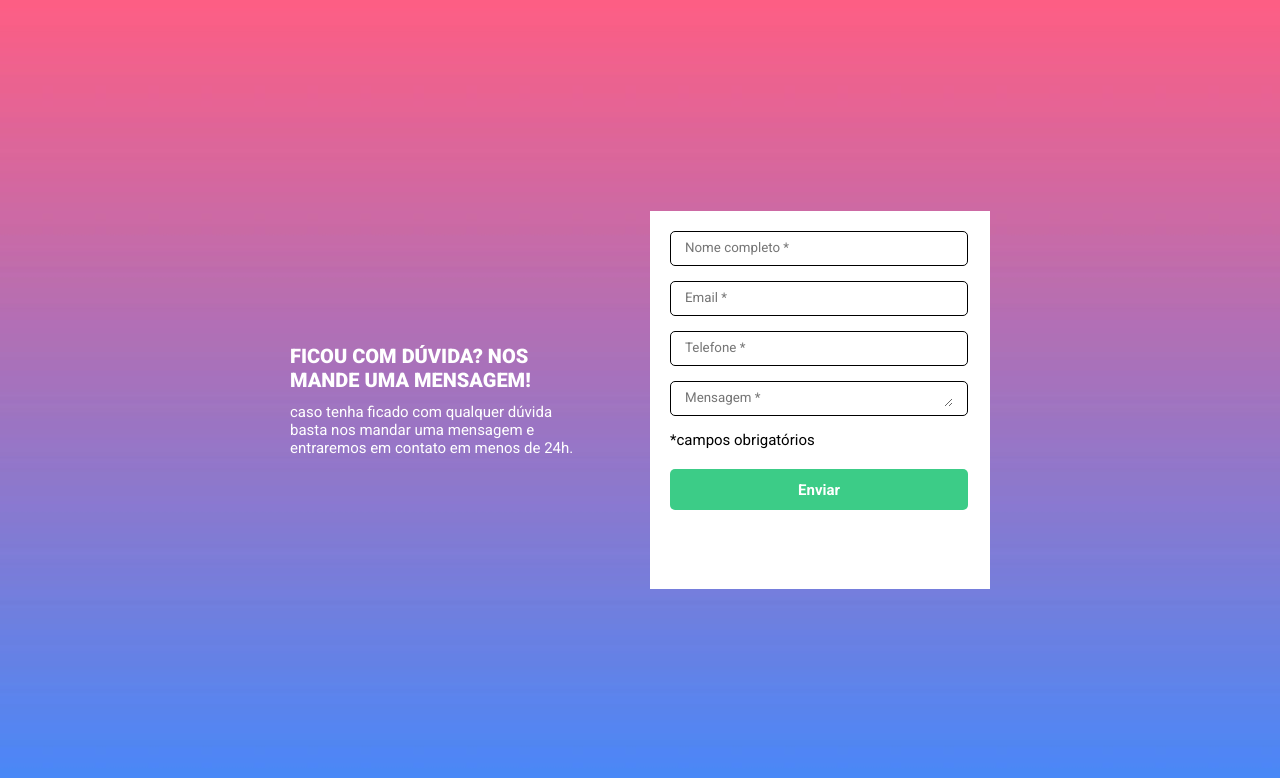
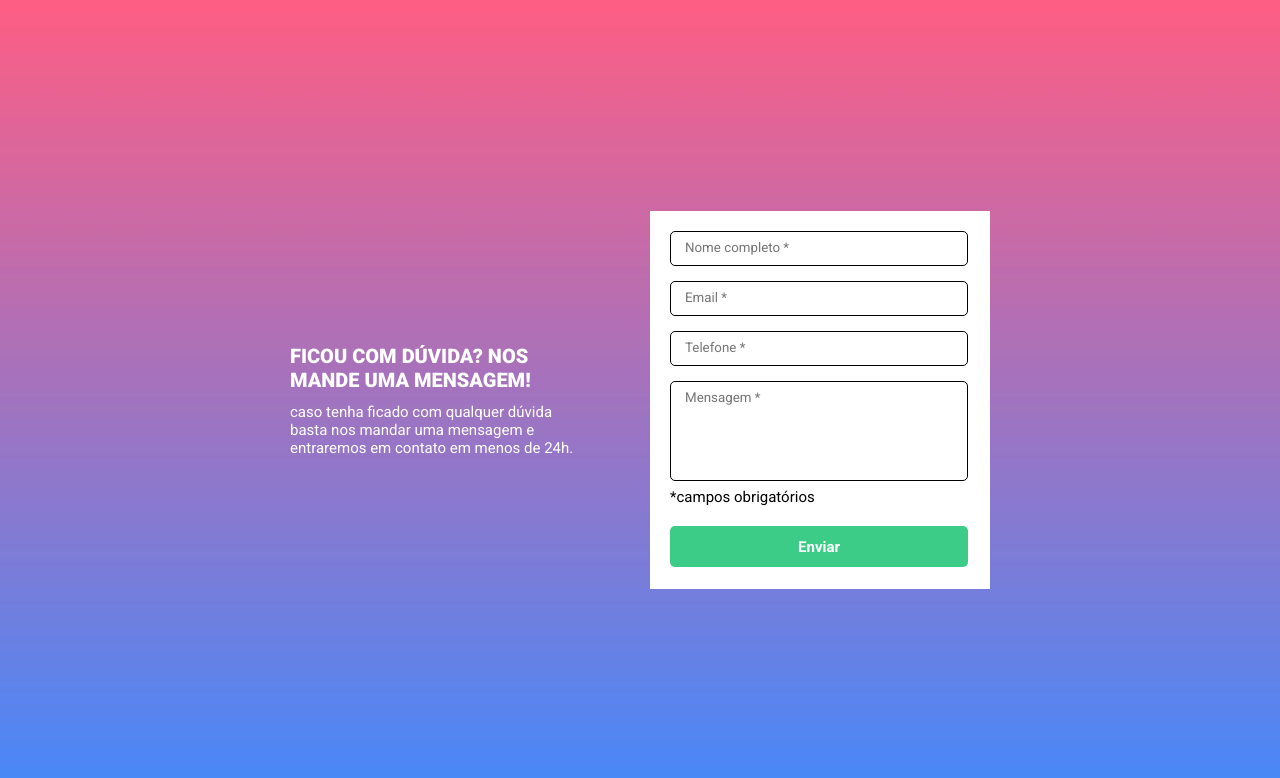
Before and after one commit to KarolToledo/formulario-js-intermediario, a plain HTML site: page index.html in a window 1280 px wide. Drawn offline with Linux system fonts and the light colour scheme.

Commit message:
refatoração do css

```diff
--- a/index.html
+++ b/index.html
@@ -39,7 +39,7 @@
                         <small class="obrigatorio " >Campo obrigatório</small>
                     </div>
 
-                    <div class="dados">
+                    <div class="dados msg">
                         <textarea id="mensagem" name="mensagem" class="mensagem" name="texto" placeholder="Mensagem *" ></textarea>
                         <small class="obrigatorio" >Campo obrigatório</small>
                     </div>
--- a/src/css/style.css
+++ b/src/css/style.css
@@ -57,9 +57,10 @@
     margin-bottom: 7px;
 }
 
-.container .conteudo .formulario .dados.msg .mensagem{
+.container .conteudo .formulario .dados .mensagem{
     width: 100%;
     height: 100%;
+    resize: none;
 }
 
 .container .conteudo .formulario .aviso {
```
